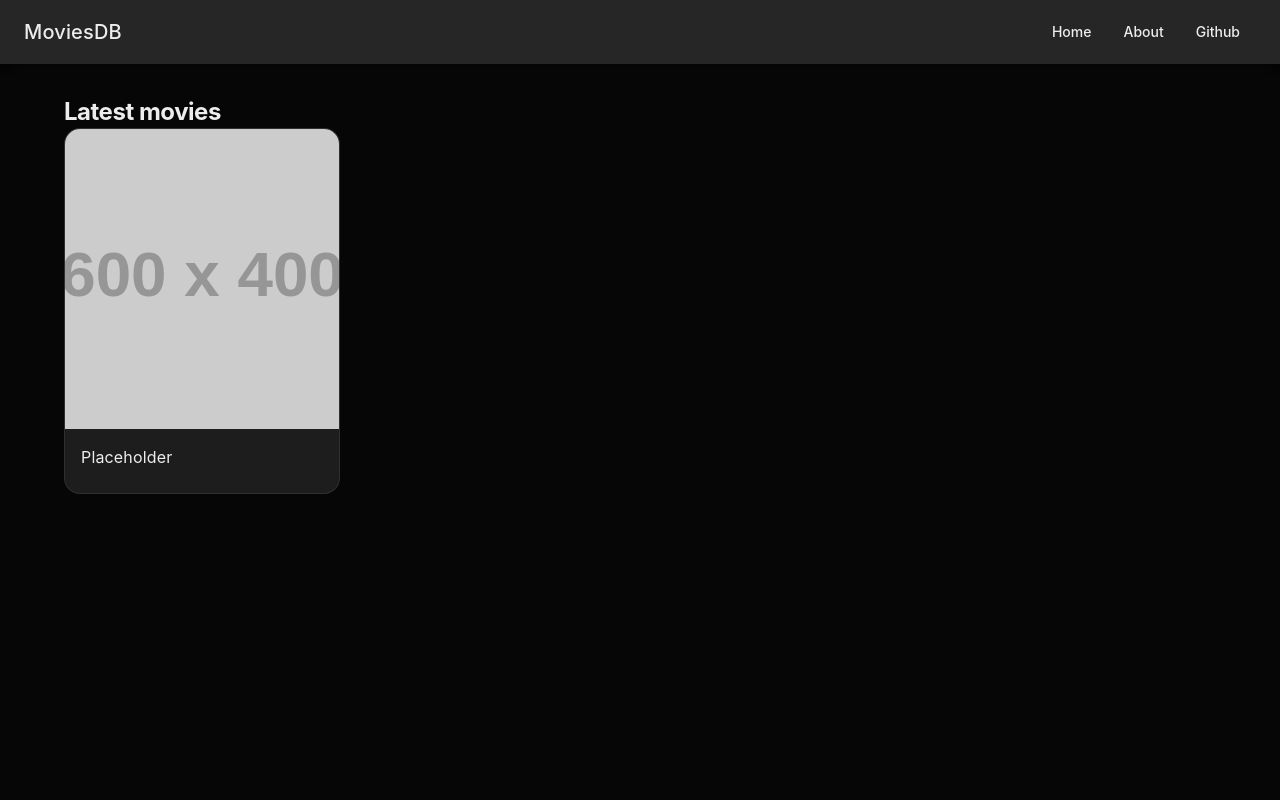
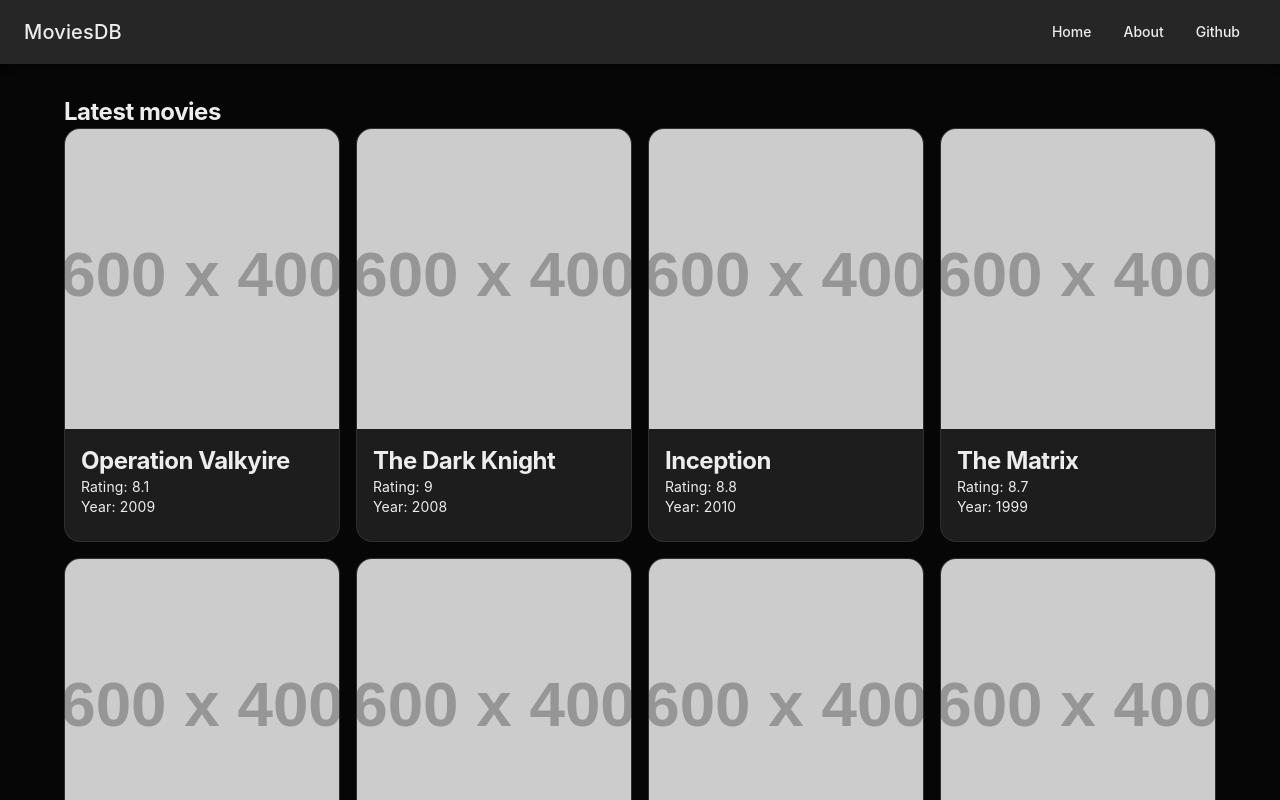
Before and after one commit to NasirMustafayev/Practice1_MoviesDB, a React (Vite) app: page / in a window 1280 px wide. Shown: the top 800 px of the page. Built offline with nearby package versions, Linux system fonts and the light colour scheme.

Commit message:
feat: implement movie listing with dynamic MovieCard and add Footer component

```diff
--- a/src/App.jsx
+++ b/src/App.jsx
@@ -1,23 +1,39 @@
 import { Grid, Container, Typography, ThemeProvider, CssBaseline } from "@mui/material";
 import Navbar from "./Navbar"
+import Footer from "./Footer"
 import MovieCard from "./MovieCard";
 import theme from "./theme"
+
+
+const movies =[
+  {id: 1, title: "Operation Valkyire", year: 2009, poster: "https://placehold.co/600x400", description: "Lorem ipsum dolor sit amet", rating: 8.1},
+  {id: 2, title: "The Dark Knight", year: 2008, poster: "https://placehold.co/600x400", description: "Lorem ipsum dolor sit amet", rating: 9.0},
+  {id: 3, title: "Inception", year: 2010, poster: "https://placehold.co/600x400", description: "Lorem ipsum dolor sit amet", rating: 8.8},
+  {id: 4, title: "The Matrix", year: 1999, poster: "https://placehold.co/600x400", description: "Lorem ipsum dolor sit amet", rating: 8.7},
+  {id: 5, title: "Pulp Fiction", year: 1994, poster: "https://placehold.co/600x400", description: "Lorem ipsum dolor sit amet", rating: 8.9},
+  {id: 6, title: "The Lord of the Rings: The Return of the King", year: 2003, poster: "https://placehold.co/600x400", description: "Lorem ipsum dolor sit amet", rating: 8.9},
+  {id: 7, title: "The Godfather", year: 1972, poster: "https://placehold.co/600x400", description: "Lorem ipsum dolor sit amet", rating: 9.2},
+  {id: 8, title: "The Shawshank Redemption", year: 1994, poster: "https://placehold.co/600x400", description: "Lorem ipsum dolor sit amet", rating: 9.3},
+]
 
 function App() {
   return(
     <ThemeProvider theme={theme}>
     <CssBaseline>
     <Navbar/>
-    <Container maxWidth="lg" sx={{ mt: 4 }}>
+    <Container maxWidth="lg" sx={{ mt: 4, mb: 4 }}>
       <Typography variant="h5">
         Latest movies
       </Typography>
       <Grid container spacing={2} >
-        <Grid size={{ xs: 12, sm: 6, md: 3 }}>
-          <MovieCard></MovieCard>
+        {movies.map(movie => (
+        <Grid size={{ xs: 12, sm: 6, md: 3 }} sx={{cursor: 'pointer'}}>
+          <MovieCard movie={movie}/>
         </Grid>
+        ))}
       </Grid>
     </Container>
+    <Footer/>
     </CssBaseline>
     </ThemeProvider>
   );
--- /dev/null
+++ b/src/Footer.jsx
@@ -0,0 +1,11 @@
+import { AppBar, Toolbar } from '@mui/material';
+
+export default function Footer() {
+    return (
+        <AppBar position="static" color="primary" sx={{ top: 'auto', bottom: 0 }}>
+            <Toolbar>
+                <p style={{ margin: '0 auto' }}>© 2026 MovieDB. Nasir Mustafayev</p>
+            </Toolbar>
+        </AppBar>
+    );
+}
--- a/src/MovieCard.jsx
+++ b/src/MovieCard.jsx
@@ -1,17 +1,24 @@
 import { Card, CardContent, CardMedia, Typography } from '@mui/material'
 
-export default function MovieCard(){
+export default function MovieCard({ movie }){
+
     return(
         <Card sx={{height:'100%'}}>
             <CardMedia
             component="img"
-            image="https://placehold.co/600x400"
-            alt="Placeholder"
+            image={movie.poster}
+            alt={movie.title}
             height={300}
             />
             <CardContent>
-                <Typography>
-                    Placeholder
+                <Typography variant='h5'>
+                    {movie.title}
+                </Typography>
+                <Typography variant='body2' color="text.secondary">
+                    Rating: {movie.rating}
+                </Typography>
+                <Typography variant='body2' color="text.secondary">
+                    Year: {movie.year}
                 </Typography>
             </CardContent>
         </Card>
```
